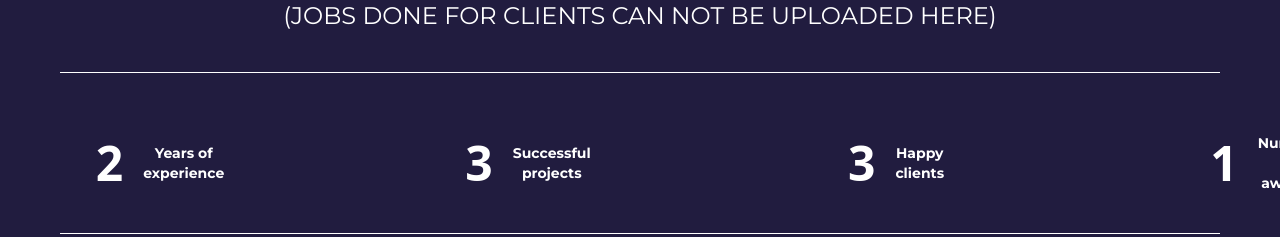
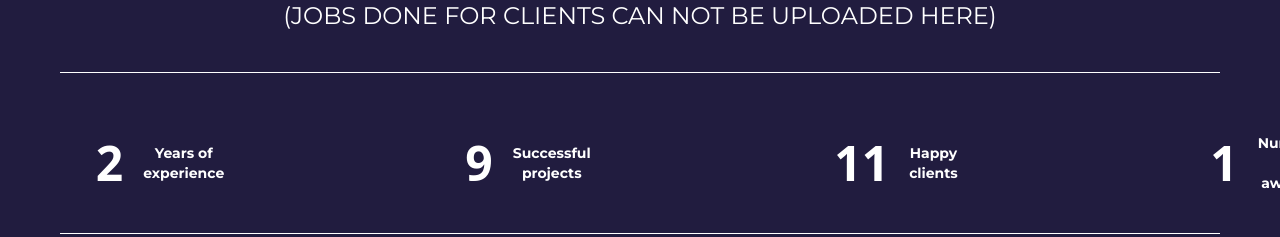
Before and after one commit to bluemagikSGO/portfolio, a React (Vite) app: page /#/ in a window 1280 px wide. Shown: the part 2140-2377 px from the top of the page. Built offline with nearby package versions, Linux system fonts and the light colour scheme.

Commit message:
15/06/2025

```diff
--- a/src/components/Counter.jsx
+++ b/src/components/Counter.jsx
@@ -20,13 +20,13 @@ const Counter = () => {
         </div>
 
         <div className="text-white text-5xl md:w-5 flex items-center gap-5 justify-center md:px-40 font-bold  text-center md:flex-row flex-col">
-          <CountUp start={0} end={3} duration={3} />
+          <CountUp start={0} end={9} duration={3} />
           <div className="md:text-sm text-[0.9rem] font-['Montserrat']">
             Successful projects
           </div>
         </div>
         <div className="text-white text-5xl md:w-5 flex items-center gap-5 justify-center md:px-40 font-bold  text-center md:flex-row flex-col">
-          <CountUp start={0} end={3} duration={3} />
+          <CountUp start={0} end={11} duration={3} />
           <div className="md:text-sm text-[0.9rem] font-['Montserrat']">
             Happy clients
           </div>
```
